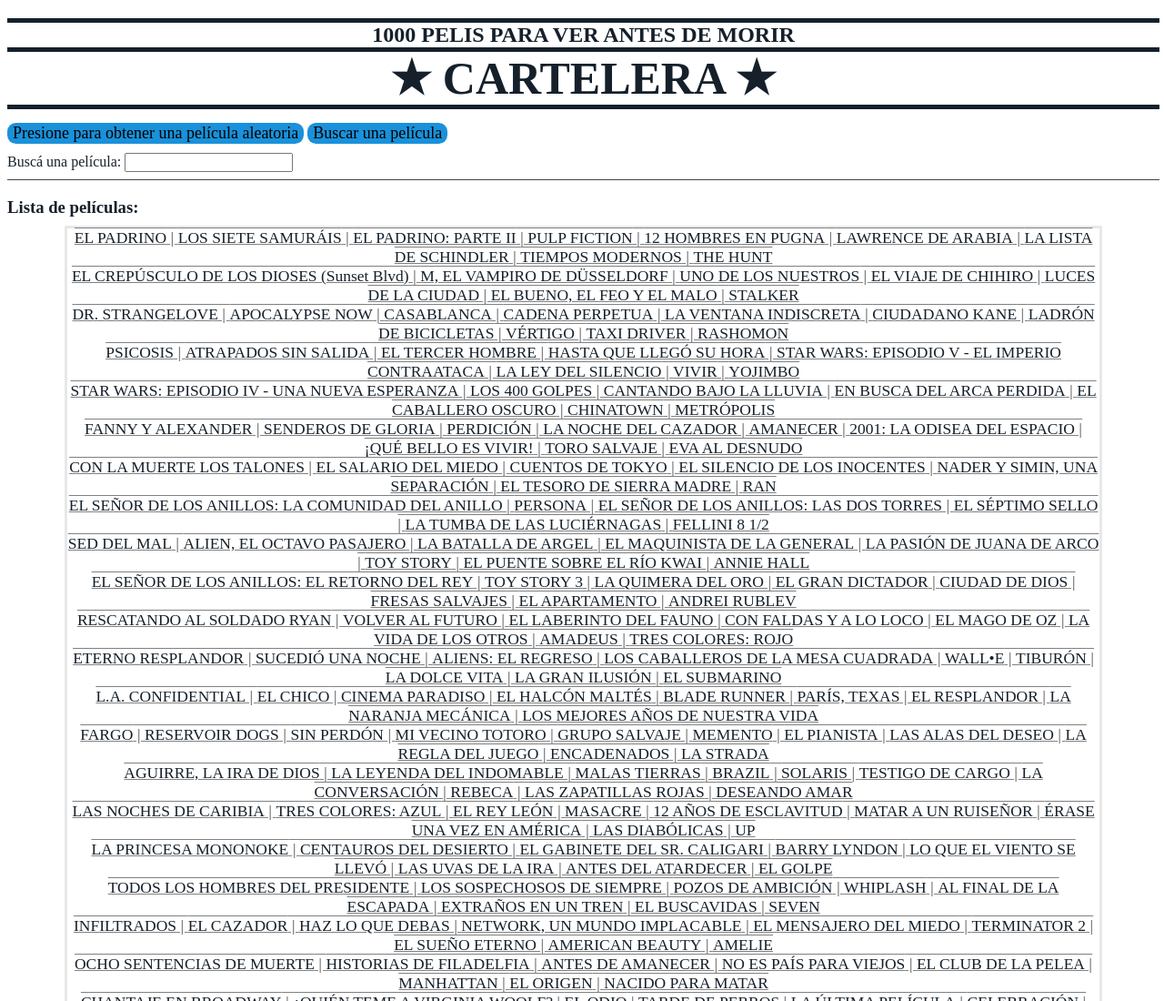
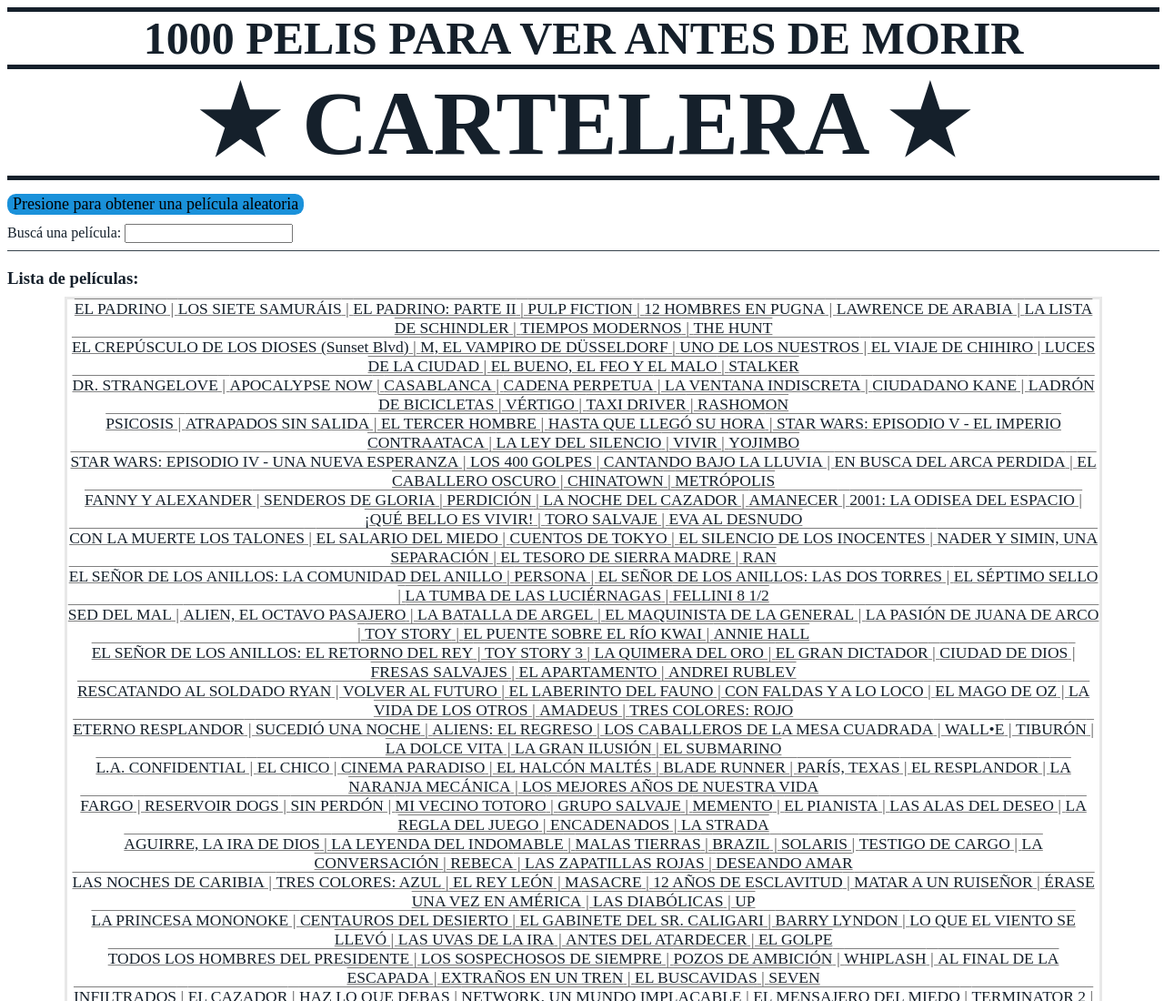
Before and after one commit to MarcosLaporte/CARTELERA-1000-PELICULAS, a plain HTML site: page Index.html in a window 1280 px wide. Shown: the top 1100 px of the page at 91% size. Drawn offline with nearby package versions, Linux system fonts and the light colour scheme.

Commit message:
🛠️ Update botón buscar, ícono, y css
- Elimino botón para buscar una película.
+ Agrego ícono al archivo web.
~ Modifico el tamaño de ambas cabeceras.

```diff
--- a/Botones.js
+++ b/Botones.js
@@ -41,7 +41,7 @@ let btnBuscar = document.querySelector("#buscar");
 	}*/
 
 	// Buscador de pelis
-	btnBuscar.onclick = function(){
+	/* btnBuscar.onclick = function(){
 		let busqueda = prompt("Ingrese el nombre de una película:").toUpperCase();
 		while(busqueda.length == 0){
 			busqueda = prompt("Debe ingresar algo. Ingrese el nombre de una película:").toUpperCase();
@@ -56,7 +56,7 @@ let btnBuscar = document.querySelector("#buscar");
 				console.log(`"${busqueda}" no existe.`);
 			}
 		}
-	}
+	} */
 
 const min = 1;
 const max = 1001;
@@ -124,6 +124,5 @@ let random;
 			}else{
 				alert(`La película elegida es "${pelis[random]}"!`);
 			}
-		// alert(`La película con ese número (${random}) es: ${pelis[random]}.\n<-Línea ${linea[random]}->`);
 		console.log(`${random}, ${pelis[random]}. <-${linea[random]}->`);
 	}
--- a/Cartelera.css
+++ b/Cartelera.css
@@ -7,14 +7,16 @@ body{
 }
 
 #header h2{
+	font-size: 50px;
 	text-align: center;
 	/* text-decoration-line: underline overline; */
 	border-top: 5px solid #15202B;
 	margin-bottom: 0px;
+	margin-top: 0px;
 }
 
 #header h1{
-	font-size: 50px;
+	font-size: 100px;
 	text-align: center;
 	margin-top: 0px;
 	margin-bottom: 15px;
--- a/Index.html
+++ b/Index.html
@@ -6,6 +6,7 @@
 	<meta name="viewport" content="width=device-width, initial-scale=1.0">
 	<title>CARTELERA</title>
 	<link rel="stylesheet" href="Cartelera.css">
+	<link rel="shortcut icon" href="icono_estrella.png">
 
 </head>
 <body>
@@ -17,7 +18,7 @@
 		<div class="botones1">
 			<button id="random">Presione para obtener una película aleatoria</button>
 			<!-- <button id="switch">Switch Mode</button> -->
-			<button id="buscar">Buscar una película</button>
+			<!-- <button id="buscar">Buscar una película</button> -->
 		</div>
 		<!-- <div class="botones2">
 			<button id="vistas">Ver películas vistas</button>
```
Also changed, not shown: icono_estrella.png (added).
